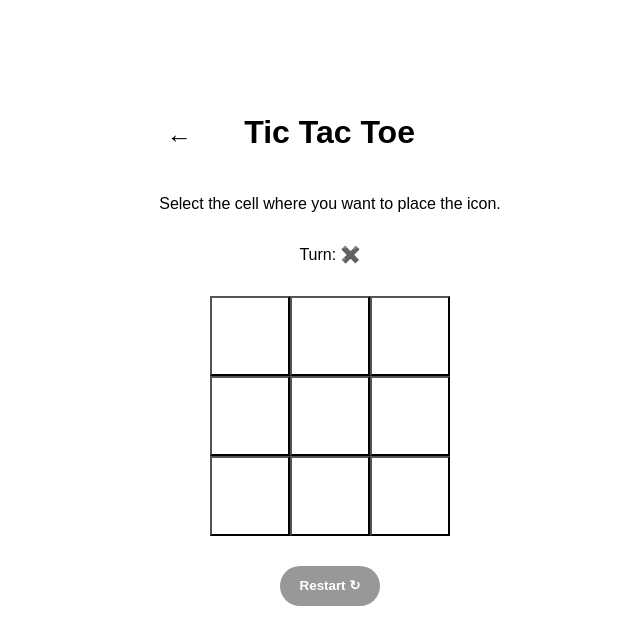
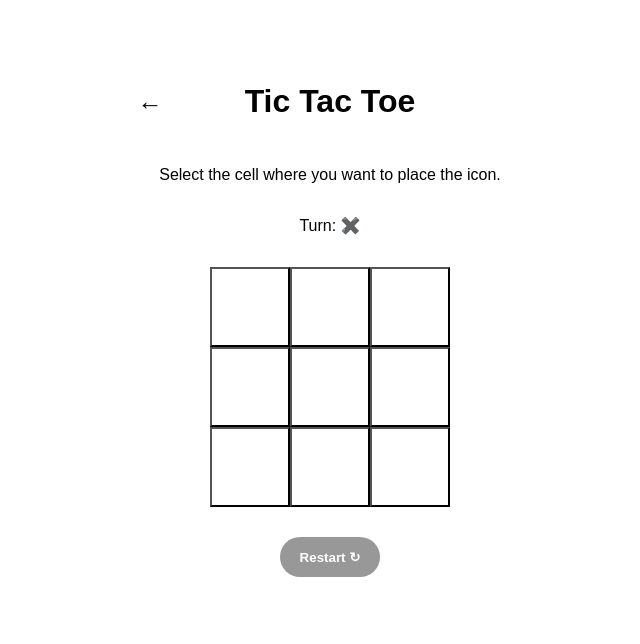
Before and after one commit to javiermorenov1203/MiniGames, a React (Vite) app: page /MiniGames/TicTacToe in a window 1280 px wide. Shown: the top 644 px of the page, without its empty margins (310-950 px from the left). Built offline with nearby package versions, Linux system fonts and the light colour scheme.

Commit message:
refactor

```diff
--- a/src/Pages/HomePage.css
+++ b/src/Pages/HomePage.css
@@ -0,0 +1,4 @@
+.game-button-container {
+    display: flex;
+    justify-content: center;
+}
--- a/src/Pages/HomePage.jsx
+++ b/src/Pages/HomePage.jsx
@@ -8,8 +8,10 @@ function HomePage() {
     <>
       <h1>MiniGames Page</h1>
       <p>Welcome to the MiniGames Homepage. <br />Select the game you want to play.</p>
-      <GameButton icon={'❌'} gameName={'Tic Tac Toe'} redirection={'TicTacToe'}></GameButton>
-      <GameButton icon={'🧠'} gameName={'Memory Match'} redirection={'MemoryMatch'}></GameButton>
+      <div className='game-button-container'>
+        <GameButton icon={'❌'} gameName={'Tic Tac Toe'} redirection={'TicTacToe'}></GameButton>
+        <GameButton icon={'🧠'} gameName={'Memory Match'} redirection={'MemoryMatch'}></GameButton>
+      </div>
     </>
   )
 }
--- a/src/Pages/MemoryMatchPage.jsx
+++ b/src/Pages/MemoryMatchPage.jsx
@@ -1,11 +1,10 @@
-
-
+import GameTitle from "../components/GameTitle"
 
 export default function MemoryMatchPage() {
 
     return(
         <>
-        <h1>Memory Match</h1>
+        <GameTitle title={'Memory Match'}></GameTitle>
         </>
     )
 }
--- a/src/Pages/TicTacToePage.css
+++ b/src/Pages/TicTacToePage.css
@@ -1,14 +1,7 @@
-.tic-title {
-    margin-bottom: 40px;
-    margin-top: 10rem;
-    text-align: left;
-}
-
 .board {
     display: grid;
     grid-template-columns: repeat(3, 0fr);
     justify-content: center;
-
 }
 
 .tile {
@@ -53,18 +46,3 @@
     cursor: pointer;
     background-color: rgb(116, 116, 116);
 }
-
-.back-button {
-    background: none;
-    border-width: 0;
-    height: 40px;
-    width: 40px;
-    border-radius: 50%;
-    font-size: 25px;
-    margin-right: 45px;
-}
-
-.back-button:hover {
-    background-color: rgb(201, 201, 201);
-    cursor: pointer;
-}
--- a/src/Pages/TicTacToePage.jsx
+++ b/src/Pages/TicTacToePage.jsx
@@ -1,10 +1,9 @@
 import { useState } from "react"
-import { useNavigate } from 'react-router-dom'
+import GameTitle from "../components/GameTitle"
 import "./TicTacToePage.css"
 
 export default function TicTacToePage() {
 
-    const navigate = useNavigate()
     const icons = ['✖️', '⭕']
     const [current, setCurrent] = useState(0)
     const [winnerCells, setWinnerCells] = useState([])
@@ -35,12 +34,7 @@ export default function TicTacToePage() {
 
     return (
         <>
-            <h1 className="tic-title">
-                <button className={'back-button'} onClick={() => navigate('/')}>
-                    ←
-                </button>
-                Tic Tac Toe
-            </h1>
+            <GameTitle title={'Tic Tac Toe'}></GameTitle>
             <p>Select the cell where you want to place the icon. </p>
             <p>Turn: {icons[current]}</p>
             <div className='board'>
--- a/src/components/GameButton.css
+++ b/src/components/GameButton.css
@@ -7,6 +7,7 @@
   width: 6rem;
   font-size: 3rem;
   padding: 0;
+  margin: 0px 10px;
 }
 
 .game-button:hover {
--- a/src/components/GameButton.jsx
+++ b/src/components/GameButton.jsx
@@ -4,7 +4,7 @@ import './GameButton.css'
 export function GameButton({ icon, gameName, redirection }) {
     const navigate = useNavigate()
     return (
-        <div className='game-buttons-container'>
+        <div>
             <button className='game-button' onClick={() => navigate(`/${redirection}`)}>{icon}</button>
             <p className='game-title'>{gameName}</p>
         </div>
--- /dev/null
+++ b/src/components/GameTitle.css
@@ -0,0 +1,30 @@
+.header {
+    display: flex;
+    width: 400px;
+    align-items: center;
+    justify-content: center;
+    position: relative;
+    padding-bottom: 30px;
+    padding-top: 100px;
+}
+
+.title {
+    margin: 0;
+}
+
+.back-button {
+    position: absolute;
+    left: 0;
+    background: none;
+    border-width: 0;
+    height: 40px;
+    width: 40px;
+    border-radius: 50%;
+    font-size: 25px;
+    padding: 0;
+}
+
+.back-button:hover {
+    background-color: rgb(201, 201, 201);
+    cursor: pointer;
+}
--- /dev/null
+++ b/src/components/GameTitle.jsx
@@ -0,0 +1,15 @@
+import { useNavigate } from 'react-router-dom'
+import './GameTitle.css'
+
+export default function GameTitle({ title }) {
+
+    const navigate = useNavigate()
+
+    return (
+        <div className="header">
+            <h1 className="title">{title}</h1>
+            <button className={'back-button'} onClick={() => navigate('/')}>←</button>
+        </div>
+    )
+
+}
--- a/src/index.css
+++ b/src/index.css
@@ -1,10 +1,15 @@
 :root {
+  font-family: Arial, Helvetica, sans-serif;
+}
+
+body {
   height: 70vh;
   display: flex;
-  justify-content: center;
-  align-items: center;
+  flex-direction: column;
+  align-items: center; /* centra horizontalmente */
+  justify-content: center; /* centra verticalmente */
+  margin: 0; /* elimina márgenes por defecto del body */
   text-align: center;
-  font-family: Arial, Helvetica, sans-serif
 }
 
 h1 {
```
